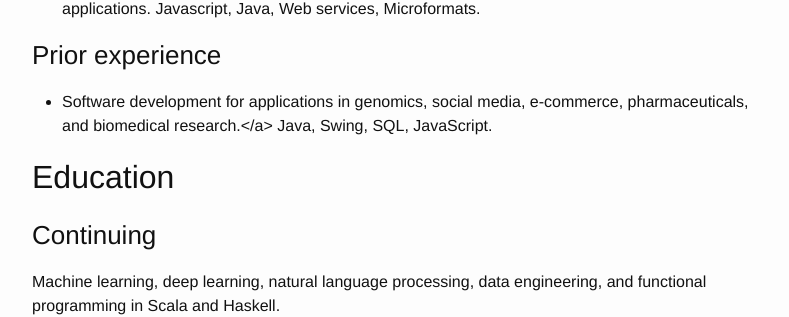
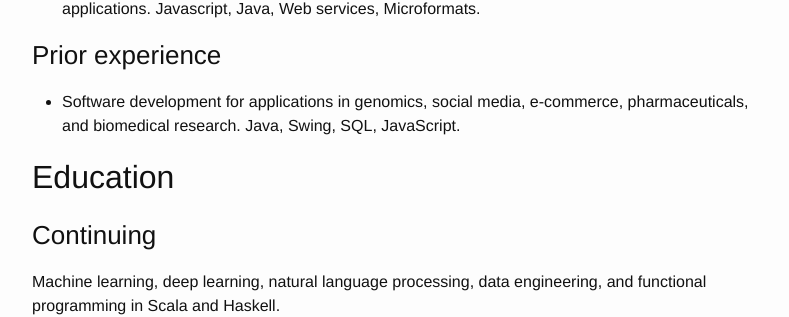
Before and after one commit to cbare/cbare.github.io, a Jekyll site: the page built from pages/resume-j-christopher-bare.md, in a window 1280 px wide and 900 px high, scrolled down 1656 px. Shown: the part 167-484 px from the top of the window, without its empty margins (238-1027 px from the left). Built offline with Jekyll 4.4.1, drawn with Linux system fonts in a browser that asks for light colours.

Commit message:
work with me

```diff
--- a/pages/resume-j-christopher-bare.md
+++ b/pages/resume-j-christopher-bare.md
@@ -62,7 +62,7 @@ Software engineer focused on data and machine learning.
 
 ### Prior experience
 
-- Software development for applications in genomics, social media, e-commerce, pharmaceuticals, and biomedical research.</a> Java, Swing, SQL, JavaScript.
+- Software development for applications in genomics, social media, e-commerce, pharmaceuticals, and biomedical research. Java, Swing, SQL, JavaScript.
 
 ## Education
 
```
Also changed, not shown: index.md (+2 -0 lines), pages/work-with-me.md (added, +14 -0 lines).
